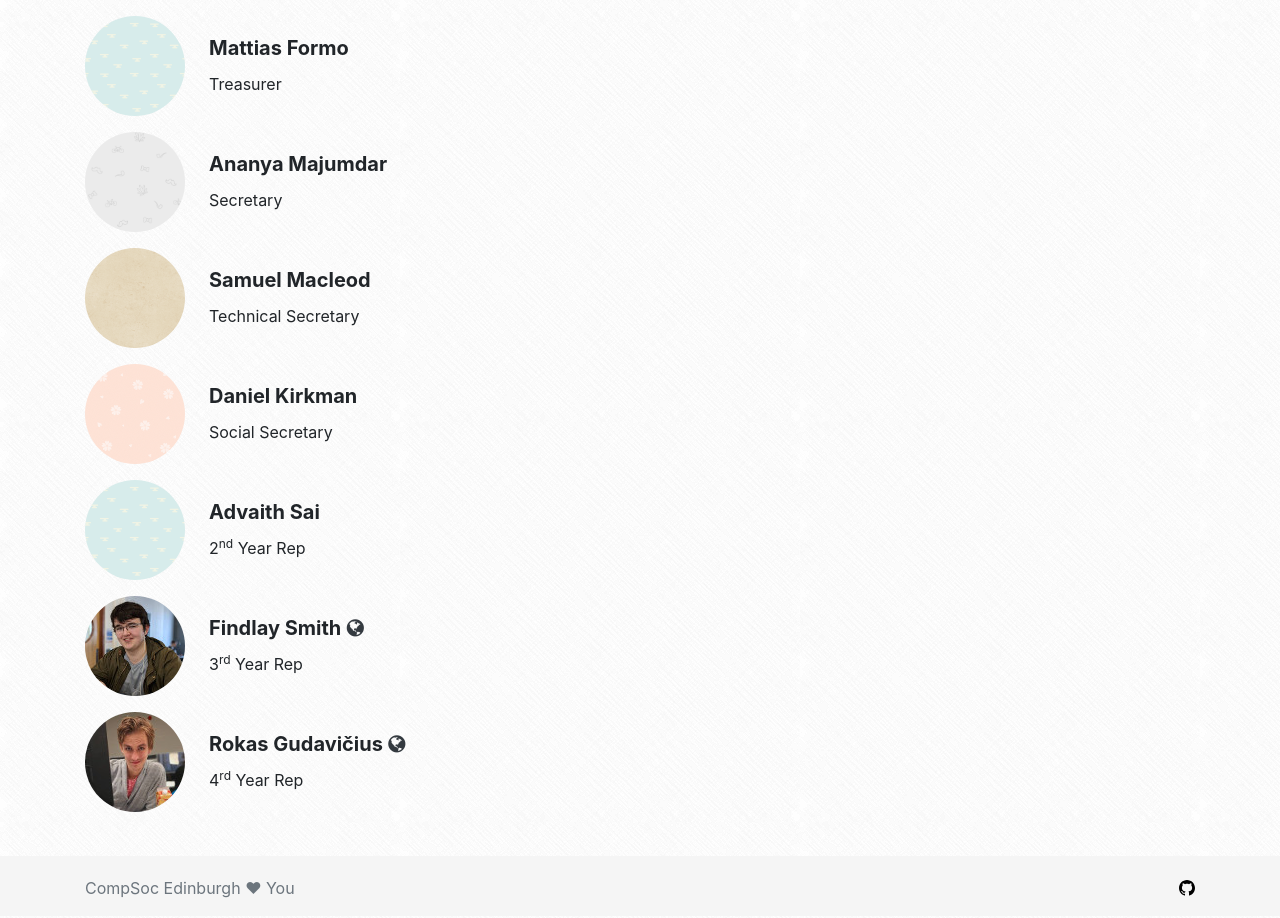
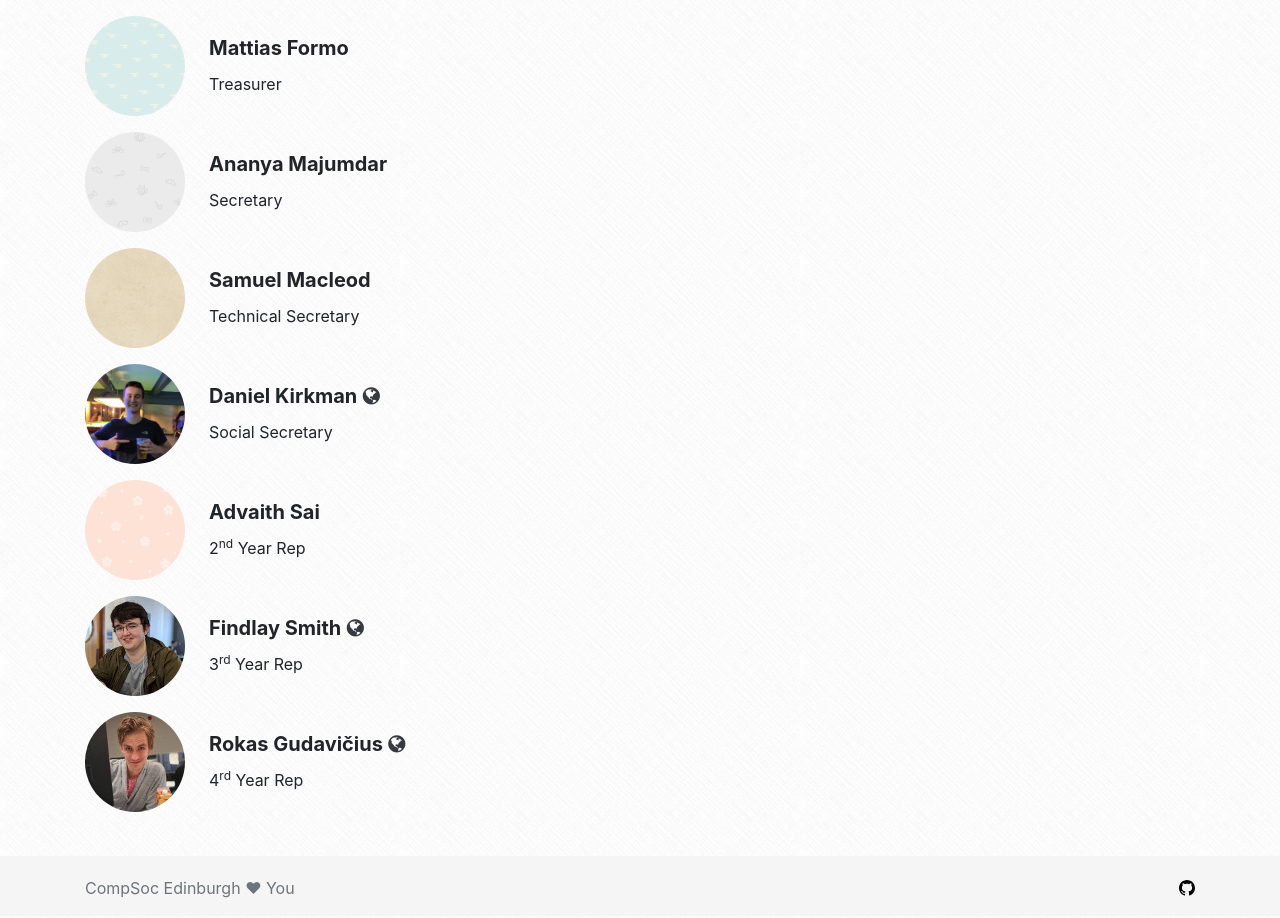
Before and after one commit to compsoc-edinburgh/website, a Jekyll site: the page built from _pages/team.html, in a window 1280 px wide. Shown: the part 778-1696 px from the top of the page. Built offline with Jekyll 4.4.1, drawn with Linux system fonts in a browser that asks for light colours; nearby versions of some CDN libraries.

Commit message:
Added Daniel team image

```diff
--- a/_data/committee/2020-2021.yml
+++ b/_data/committee/2020-2021.yml
@@ -27,8 +27,8 @@
 
       - name: Daniel Kirkman
         role: Social Secretary
-        # url:
-        # img:
+        url: https://djkirkman.github.io
+        img: daniel-1.jpg
 
       - name: Advaith Sai
         role: 2<sup>nd</sup> Year Rep
```
